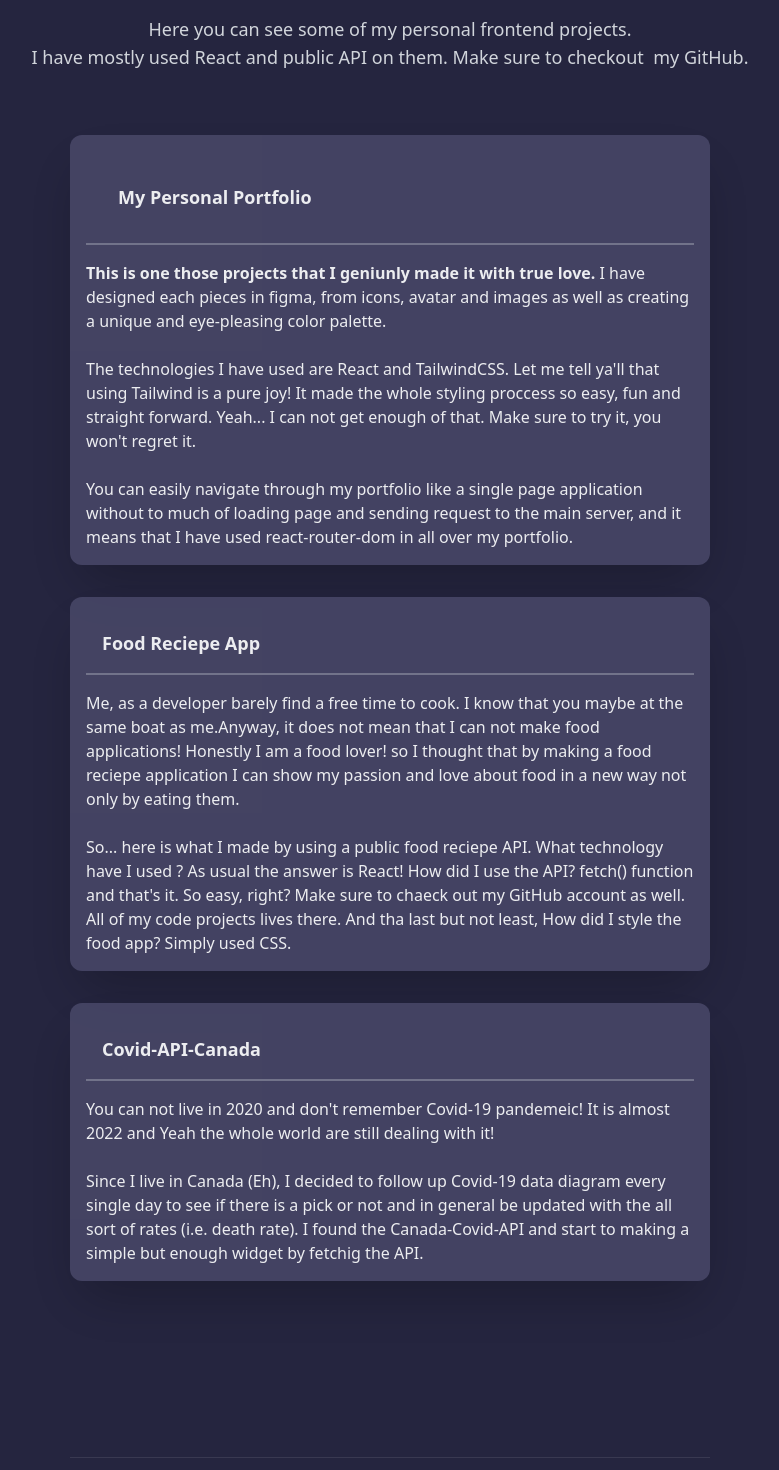
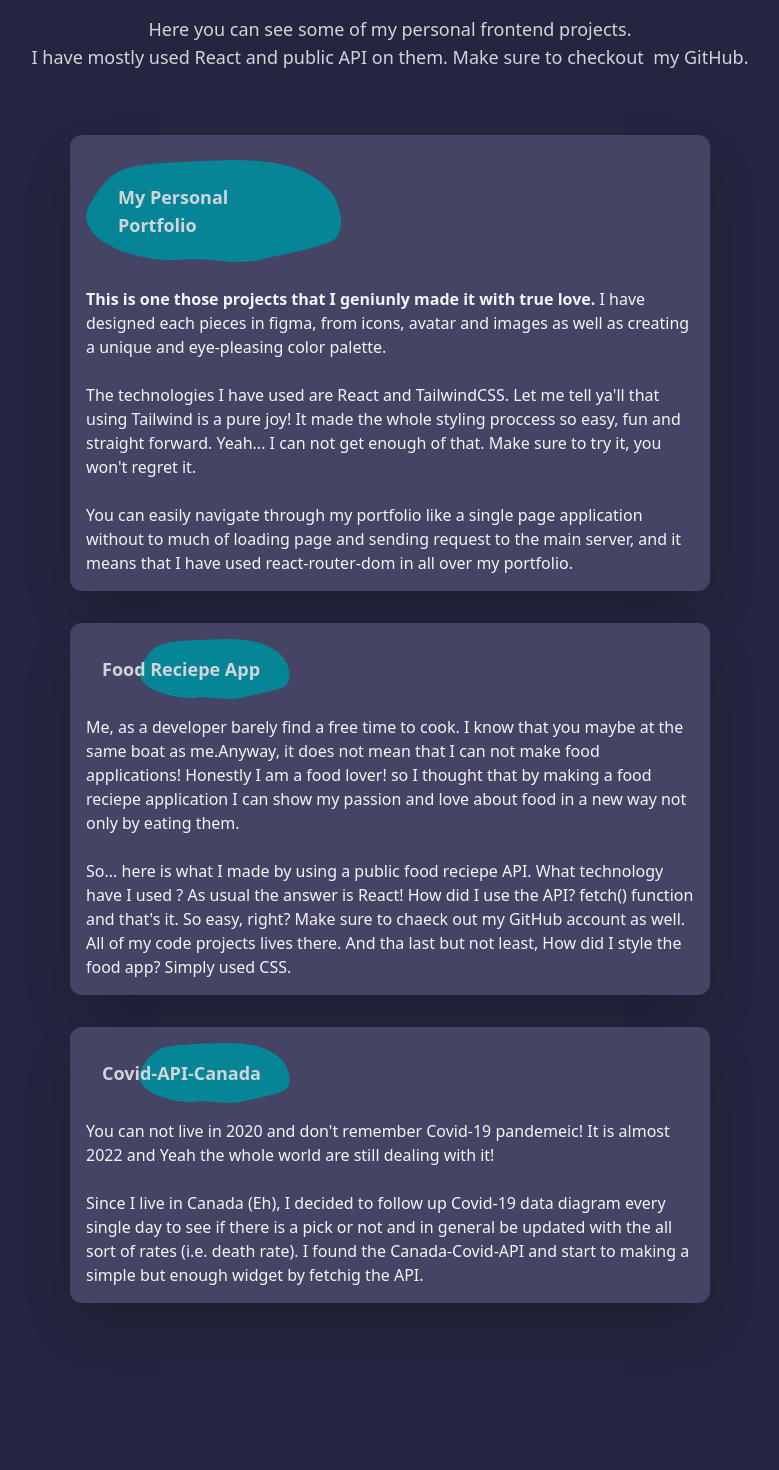
Before and after one commit to fojanb/Fojan-Portfolio, a React (Create React App) app: page /works in a window 1280 px wide. Shown: the part 440-1910 px from the top of the page, without its empty margins (250-1029 px from the left). Built offline with nearby package versions, Linux system fonts and the light colour scheme.

Commit message:
Updating Works Component with Some New Infos

```diff
--- a/src/components/Works/Works.js
+++ b/src/components/Works/Works.js
@@ -21,8 +21,8 @@ const Works = () => {
       </p>
       <div className="grid grid-rows-1 grid-cols-1 gap-8 text-gray-100 w-1/2  m-auto py-8 lg:w-3/4 md:grid-cols-1 md:w-1/2 galaxy:w-3/4 sm:grid-cols-1 sm:gap-4 ">
         <div className="flex items-center justify-center ">
-          <div className="bg-light w-max h-auto text-left p-4 rounded-xl animate-pulse shadow-2xl">
-            <header className="font-bold text-lg p-8 border-b-2 border-opacity-30">
+          <div className="bg-light w-max h-auto text-left p-4 rounded-xl shadow-2xl">
+            <header className="bg-blob6 bg-contain bg-center bg-no-repeat flex items-left w-64 font-bold text-lg p-8 text-gray-300">
               My Personal Portfolio
             </header>
             <article className="pt-4 text-left">
@@ -48,8 +48,8 @@ const Works = () => {
           </div>
         </div>
         <div className="flex items-center justify-center">
-          <div className="bg-light w-full h-auto text-left p-4 rounded-xl animate-pulse shadow-2xl">
-            <header className="font-bold text-lg p-4 border-b-2 border-opacity-30">
+          <div className="bg-light w-full h-auto text-left p-4 rounded-xl shadow-2xl">
+            <header className="bg-blob6 bg-contain bg-center bg-no-repeat flex items-left w-64 font-bold text-lg text-gray-300 p-4">
               Food Reciepe App
             </header>
             <article className="pt-4 text-left">
@@ -70,8 +70,8 @@ const Works = () => {
           </div>
         </div>
         <div className="flex items-center justify-center">
-          <div className="bg-light w-full h-auto text-left p-4 rounded-xl animate-pulse shadow-2xl">
-            <header className="font-bold text-lg p-4 border-b-2 border-opacity-30">
+          <div className="bg-light w-full h-auto text-left p-4 rounded-xl shadow-2xl">
+            <header className="bg-blob6 bg-contain bg-center bg-no-repeat flex items-left w-64 font-bold text-lg text-gray-300 p-4">
               Covid-API-Canada
             </header>
             <article className="pt-4 text-left">
--- a/tailwind.config.js
+++ b/tailwind.config.js
@@ -9,6 +9,7 @@ module.exports = {
         blob3: "url('./assets/blob3.png')",
         blob4: "url('./assets/blob4.png')",
         blob5: "url('./assets/btnBg.png')",
+        blob6: "url('./assets/work.png')",
       },
       zIndex: {
         "-100": "-100",
@@ -25,7 +26,7 @@ module.exports = {
       textColor: {
         main: "#292929",
         light: "#454464",
-        ruby: "#C22121",
+        dark: "#25253f",
       },
       screens: {
         lg: { max: "1200px" },
@@ -34,15 +35,13 @@ module.exports = {
         galaxy: { max: "540px" },
         sm: { max: "480px" },
       },
-      borderColor: theme => ({
-        'primary': '#663399',
-       })
+      borderColor: (theme) => ({
+        primary: "#663399",
+      }),
     },
   },
   variants: {
     extend: {},
   },
-  plugins: [
-    require('tailwindcss-textshadow')
-  ],
+  plugins: [require("tailwindcss-textshadow")],
 };
```
Also changed, not shown: src/assets/work.png (added).
